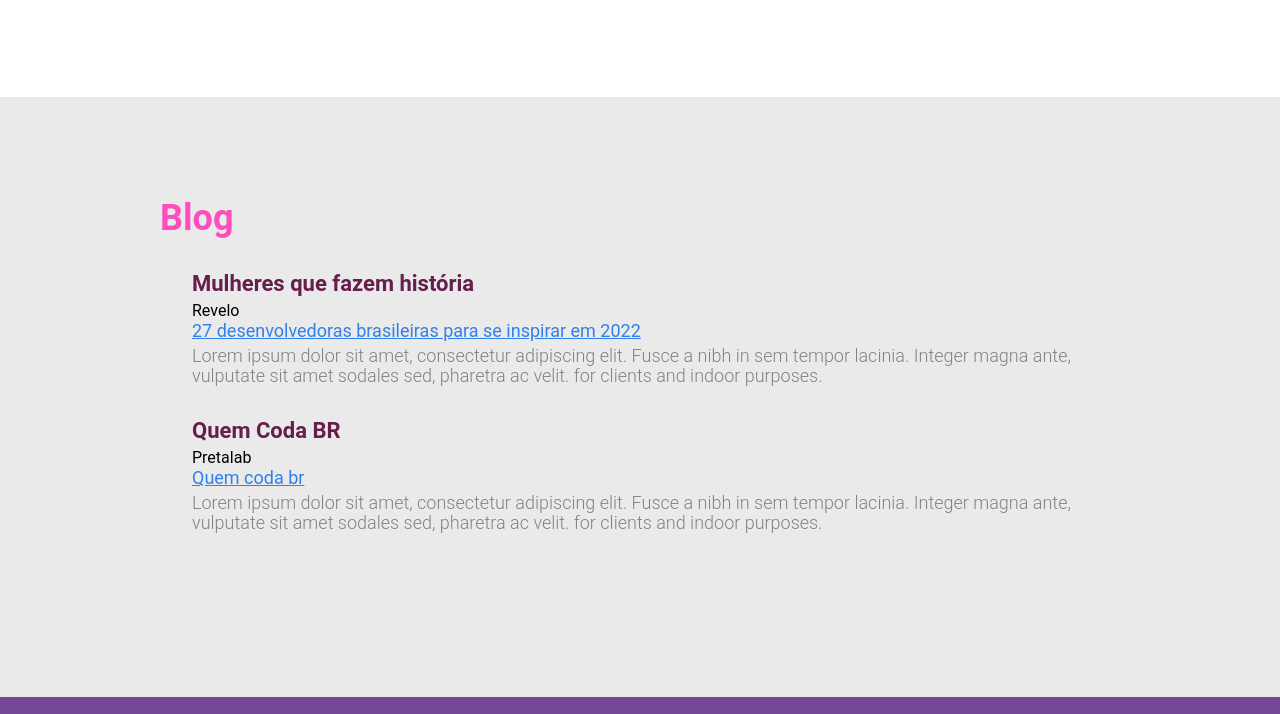
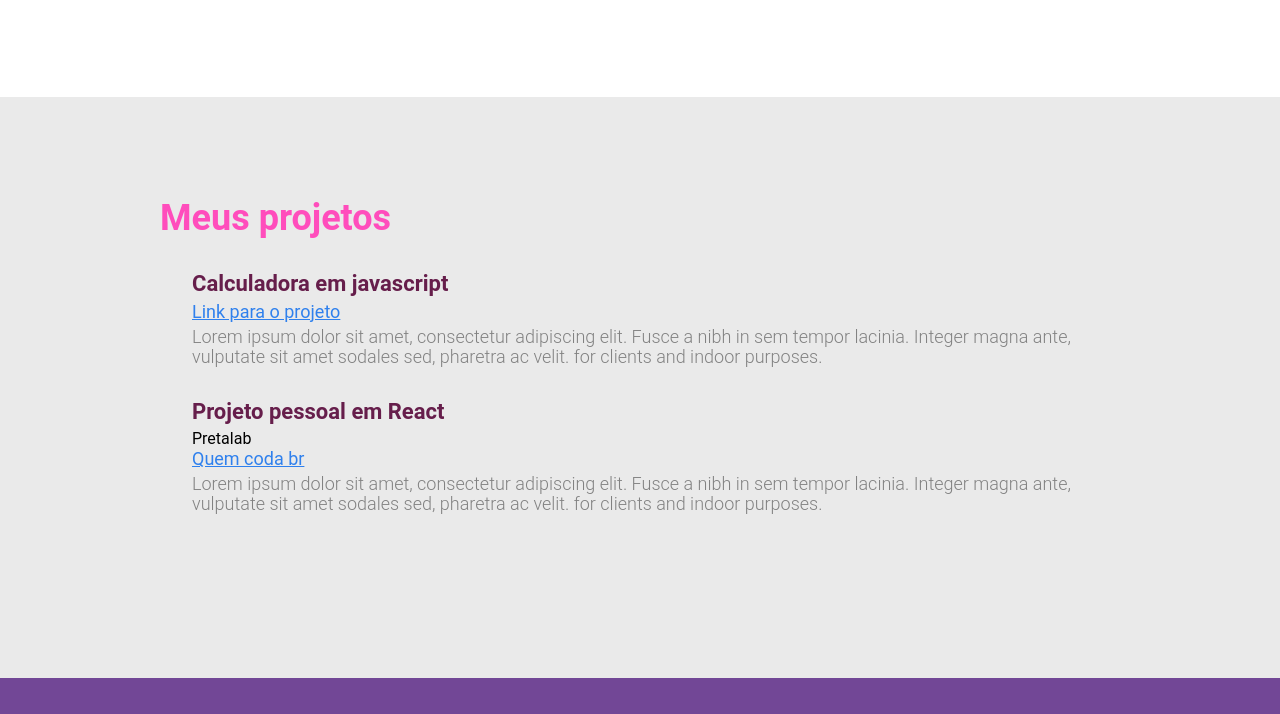
Before and after one commit to asilvaolabi/portfolio-amanda-silva-pretalab, a plain HTML site: page index.html in a window 1280 px wide. Shown: the part 1265-1979 px from the top of the page. Drawn offline with Linux system fonts and the light colour scheme.

Commit message:
Alterando o titulo do bloco meus projetos

```diff
--- a/index.html
+++ b/index.html
@@ -52,10 +52,10 @@
            </div>
        </section>
 
-       <section>
+       <section id="formacao">
                <div class="container article-lista">
                    <div>
-                       <h3 class="topico-principal">Formação</h3>
+                       <h3 class="topico-principal" >Formação</h3>
                    </div>
                    <div class="lista-item">
                        <ul>
@@ -74,21 +74,20 @@
                </div>
        </section>
 
-       <section class="wrapper-portfolio">
+       <section class="wrapper-portfolio" id="portfolio">
            <article class="container article-lista">
                <div>
-                   <h3 class="topico-principal">Blog</h3>
+                   <h3 class="topico-principal">Meus projetos</h3>
                </div>
                <div class="lista-item">
                    <ul>
                        <li>
-                           <p class="lista-titulo">Mulheres que fazem história</p>
-                           <p class="subtitulo-lista">Revelo</p>
-                           <a href="https://community.revelo.io/27-desenvolvedoras-brasileiras-para-se-inspirar-em-2022/" target="_blank" class="lista-local"> 27 desenvolvedoras brasileiras para se inspirar em 2022</a>
+                           <p class="lista-titulo">Calculadora em javascript</p>
+                           <a href="#" target="_blank" class="lista-local"> Link para o projeto</a>
                            <p class="lista-descricao">Lorem ipsum dolor sit amet, consectetur adipiscing elit. Fusce a nibh in sem tempor lacinia. Integer magna ante, vulputate sit amet sodales sed, pharetra ac velit. for clients and indoor purposes.</p>
                        </li>
                        <li>
-                           <p class="lista-titulo">Quem Coda BR</p>
+                           <p class="lista-titulo">Projeto pessoal em React</p>
                            <p class="subtitulo-lista">Pretalab</p>
                            <a href="https://www.pretalab.com/report-quem-coda" target="_blank" class="lista-local">Quem coda br</a>
                            <p class="lista-descricao">Lorem ipsum dolor sit amet, consectetur adipiscing elit. Fusce a nibh in sem tempor lacinia. Integer magna ante, vulputate sit amet sodales sed, pharetra ac velit. for clients and indoor purposes.</p>
--- a/style.css
+++ b/style.css
@@ -143,6 +143,7 @@ centro do browser. O container é invisível. */
     flex-direction: column;
 }
 
+/* Rodapé */
 .footer {
     background-color: #724796;
     height: 30vh;
```
